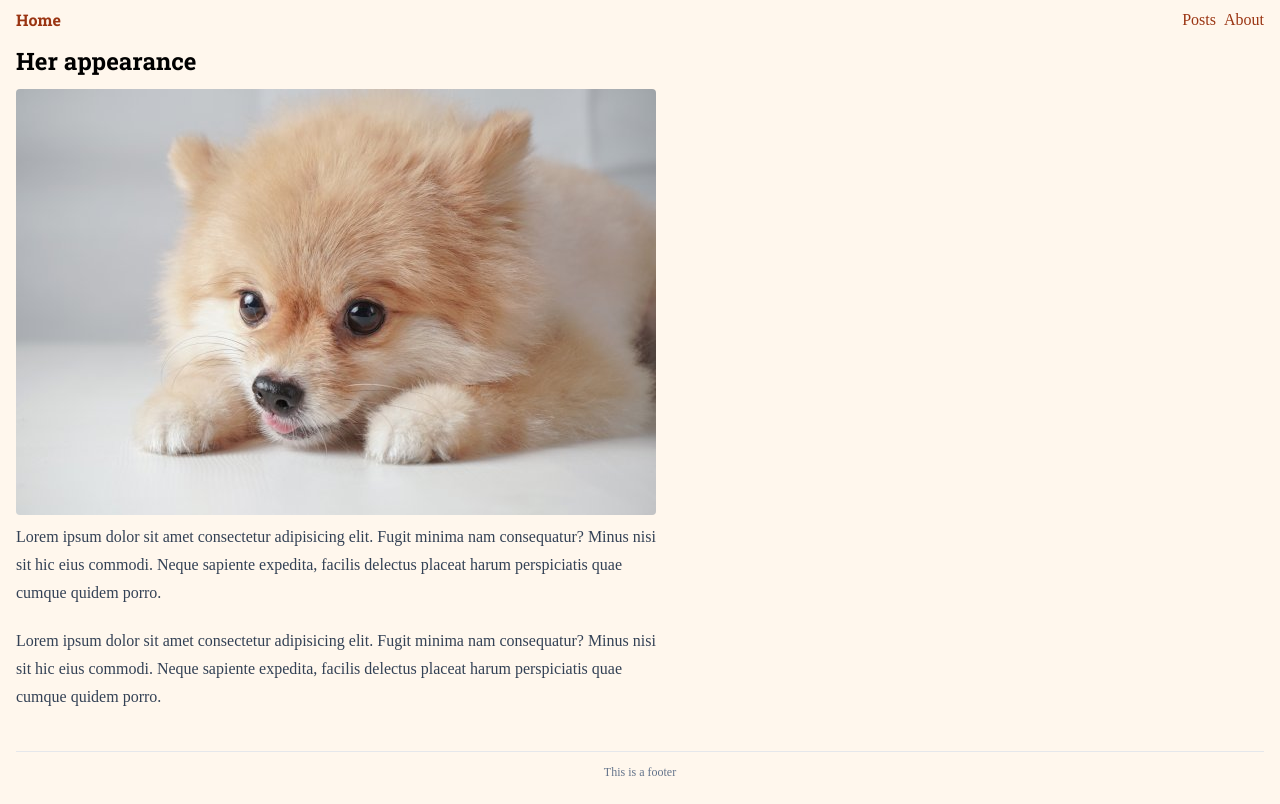
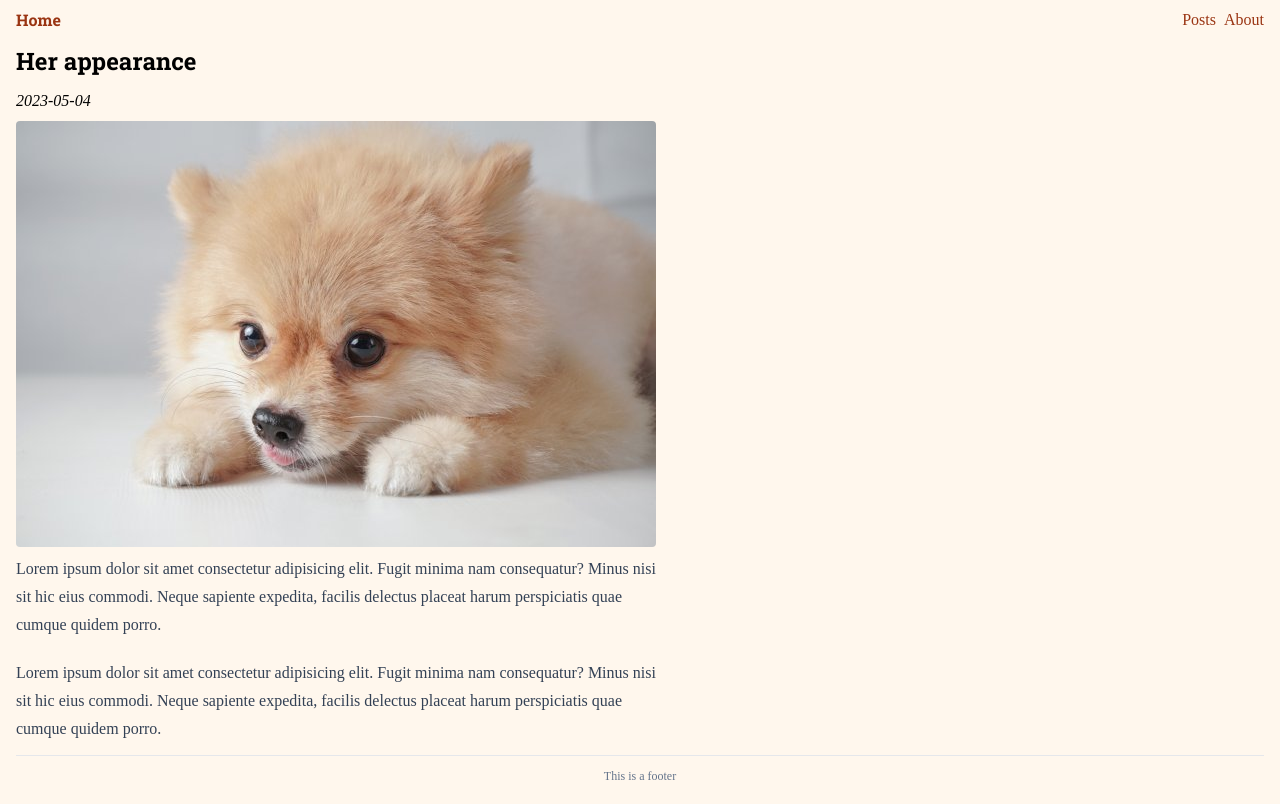
Before and after one commit to pouryourlove/next.js-project, a Next.js app: page /posts/appearance in a window 1280 px wide. Built offline with nearby package versions, Linux system fonts and the light colour scheme.

Commit message:
front matter

```diff
--- a/app/posts/appearance/page.jsx
+++ b/app/posts/appearance/page.jsx
@@ -1,16 +1,21 @@
 import Heading from "@/components/Heading";
 import {readFile} from 'node:fs/promises'
+import matter from "gray-matter"
 import  {marked}  from "marked";
 
 export default async function Appearance() {
   const text = await readFile('./content/posts/appearance.md','utf8')
-  const html= marked(text)
+  const { content,data: {title,date,image} } = matter(text)
+  const html= marked(content,text)
+
+
 
   return (
     <>
-      <Heading>Her appearance</Heading>
+      <Heading>{title}</Heading>
+      <p className="italic pb-2">{date}</p>
       <img
-        src="/images/doggie.jpg"
+        src={image}
         alt=""
         width="640"
         height="360"
--- a/content/posts/appearance.md
+++ b/content/posts/appearance.md
@@ -1,3 +1,12 @@
+---
+title: "Her appearance"
+date : "2023-05-04"
+image: "/images/doggie.jpg"
+---
+
+
+
+
 Lorem ipsum dolor sit amet consectetur adipisicing elit. Fugit minima nam consequatur? Minus nisi sit hic eius commodi. Neque sapiente expedita, facilis delectus placeat harum perspiciatis quae cumque quidem porro.
 
 Lorem ipsum dolor sit amet consectetur adipisicing elit. Fugit minima nam consequatur? Minus nisi sit hic eius commodi. Neque sapiente expedita, facilis delectus placeat harum perspiciatis quae cumque quidem porro.
--- a/package.json
+++ b/package.json
@@ -7,6 +7,7 @@
   "dependencies": {
     "@tailwindcss/typography": "^0.5.10",
     "add": "^2.0.6",
+    "gray-matter": "^4.0.3",
     "marked": "^9.1.2",
     "next": "^13.5.6",
     "react": "^18.2.0",
```
Also changed, not shown: 2 other files (tests, documents, lock files or other folders).
